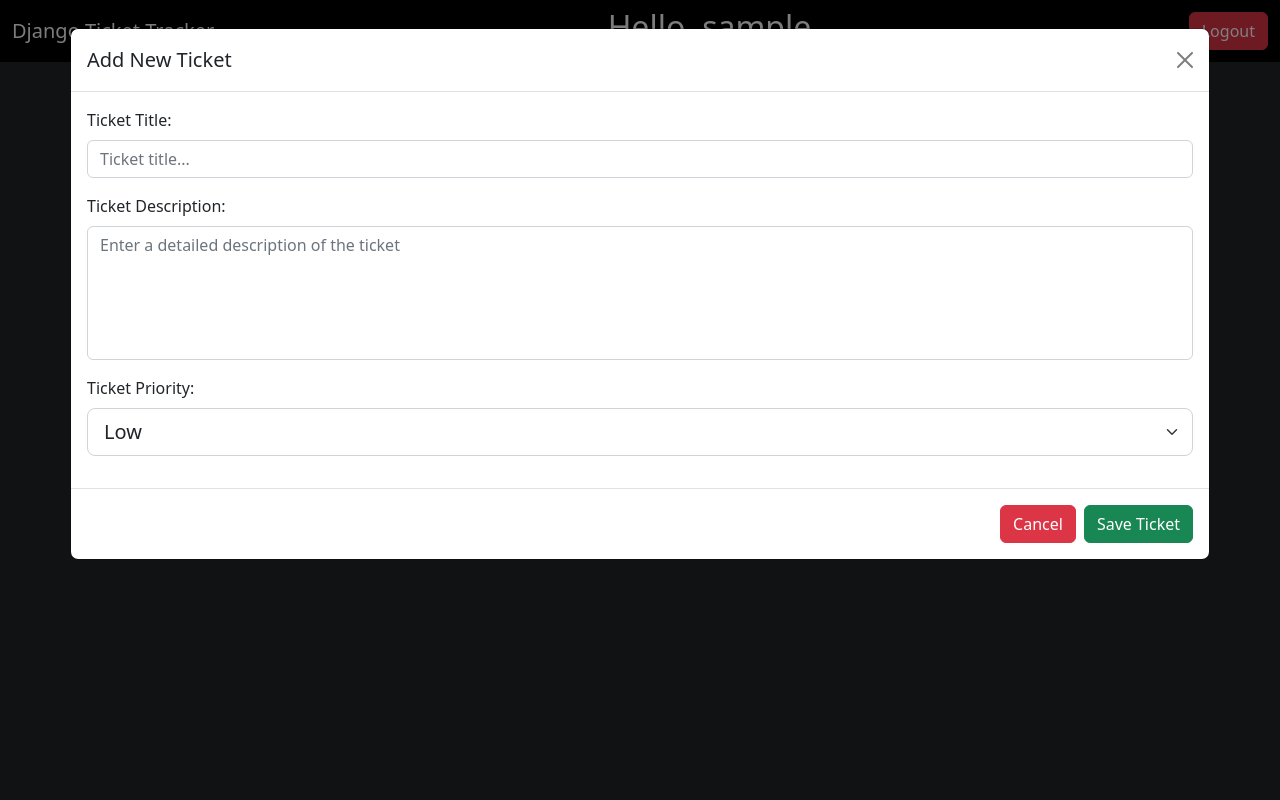
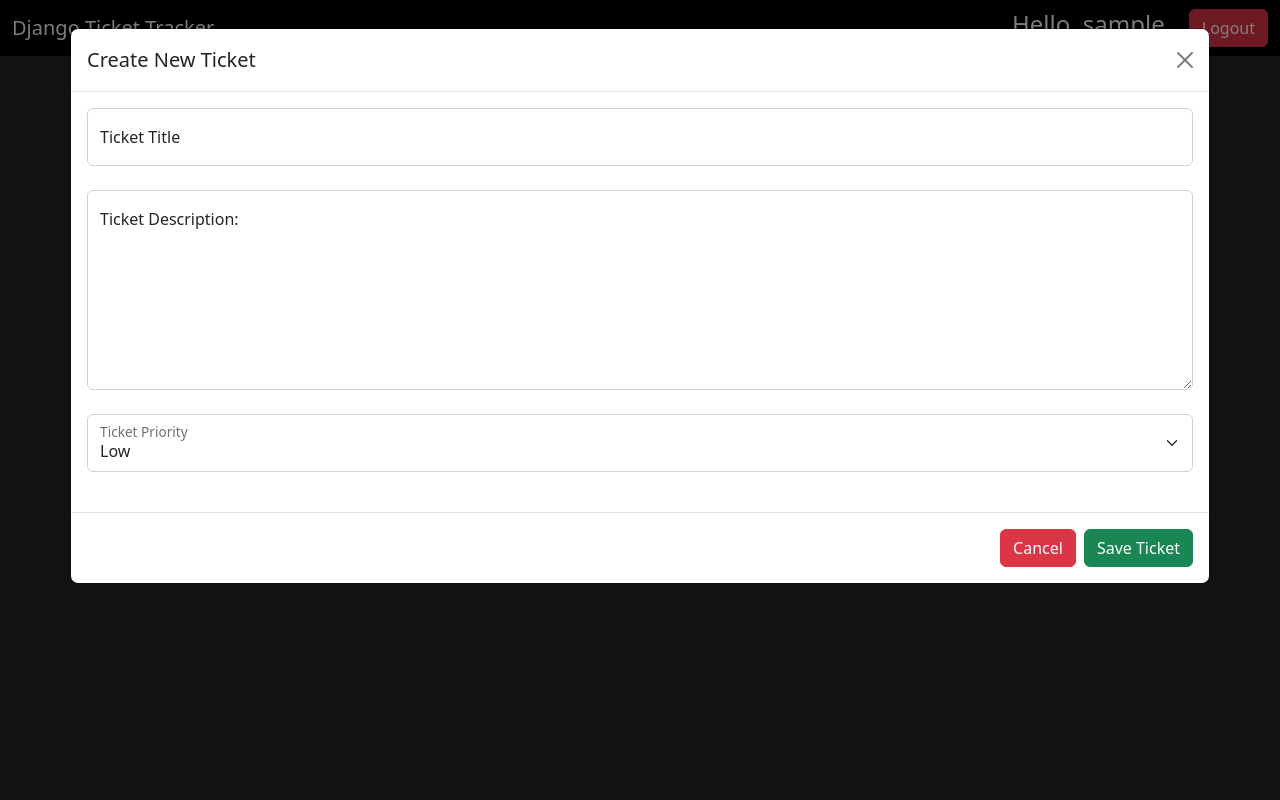
Before and after one commit to Blathe/djangotickets, a Django app: page / in a window 1280 px wide, after a click on "+ New Ticket". Run offline with Django 4.2, Linux system fonts and the light colour scheme; a user stored in the database is signed in; tables that the repository leaves empty hold one stand-in row (values such as "Sample post").

Commit message:
removed view ticket modal, replacing with actual template

```diff
--- a/static/script.js
+++ /dev/null
@@ -1,61 +0,0 @@
-const detailsModal = document.getElementById('detailsModal')
-detailsModal.addEventListener('show.bs.modal', event => {
-      // Button that triggered the modal
-      const button = event.relatedTarget
-
-      // Extract info from data attributes
-      const title = button.getAttribute('data-ticket-title')
-      const description = button.getAttribute('data-ticket-description')
-      const date = button.getAttribute('data-ticket-date')
-      const owner = button.getAttribute('data-ticket-owner')
-      const status = button.getAttribute('data-ticket-status')
-      const priority = button.getAttribute('data-ticket-priority')
-
-
-      //define all of our sections we need to edit
-      const modalTitle = detailsModal.querySelector('.modal-title')
-      const modalTitleEditable = detailsModal.querySelector('#edit-title')
-      const modalPriority = detailsModal.querySelector('#edit-priority')
-      const modalDescription = detailsModal.querySelector('#edit-description')
-      const priorityBadge = detailsModal.querySelector('#priority-badge')
-      const statusBadge = detailsModal.querySelector('#status-badge')
-
-      //update our fields based on info extracted from data attributes
-      modalTitle.textContent = title;
-      modalTitleEditable.value = title;
-      modalDescription.value = description;
-      modalPriority.value = priority;
-
-      //Clear our status badge info, then set our class names based on status
-      statusBadge.className = "";
-      statusBadge.textContent = status;
-
-      switch (status){
-        case 'OPEN':
-            statusBadge.className = "badge bg-success";
-            break;
-        case 'CLOSED':
-            statusBadge.className = "badge bg-danger"
-            break;
-        default:
-            break;
-      }
-
-      //Clear our priority badge info, then set our class names based on priority
-      priorityBadge.className = "";
-      priorityBadge.textContent = priority;
-
-      switch (priority){
-        case 'HIGH':
-            priorityBadge.className = "badge bg-danger text-dark";
-            break;
-        case 'MEDIUM':
-            priorityBadge.className = "badge bg-warning text-dark";
-            break;
-        case 'LOW':
-            priorityBadge.className = "badge bg-info text-dark";
-            break;
-        default:
-            break;
-      }
-    })
--- a/tickets/templates/tickets/index.html
+++ b/tickets/templates/tickets/index.html
@@ -12,21 +12,23 @@
 
 <body class="bg-dark">
     <nav class="nav navbar bg-black">
-        <div class="container-fluid">
-            <a href="/" class="navbar-brand text-light ml-4">Django Ticket Tracker</a>
+        <div class="container-fluid d-flex">
+            <a href="/" class="navbar-brand text-light">Django Ticket Tracker</a>
             {% if not user.is_authenticated %}
-            <form class="d-flex" role="login" action="login/" method="post">
+            <form class="d-flex" role="login" action="{% url 'login' %}" method="post">
                 {% csrf_token %}
                 <input hidden id="username" name="username" value="guest"/>
                 <input hidden id="password" name="password" value="guestpassword123"/>
                 <button class="btn btn-success" type="submit">Login As Guest</button>
             </form>
             {% else %}
-            <h2 class="text-light">Hello, {{ user.username }}</h2>
-            <form class="d-flex" role="logout" action="logout/" method="post">
+            <div class="d-flex gap-4 align-items-center">
+                <h4 class="text-light float-right">Hello, {{ user.username }}</h4>
+                <form class="d-flex" role="logout" action="{% url 'logout' %}" method="post">
                     {% csrf_token %}
                     <button class="btn btn-danger" type="submit">Logout</button>
                 </form>
+            </div>
             {% endif %}
         </div>
     </nav>
@@ -55,27 +57,27 @@
                 <div class="modal-dialog">
                 <div class="modal-content">
                     <div class="modal-header">
-                    <h5 class="modal-title" id="newTicketModalLabel">Add New Ticket</h5>
+                    <h5 class="modal-title" id="newTicketModalLabel">Create New Ticket</h5>
                     <button type="button" class="btn-close" data-bs-dismiss="modal" aria-label="Close"></button>
                     </div>
-                    <form role="create" action="/tickets/create/" method="post">
+                    <form role="create" action="{% url 'create' %}" method="post">
                         <div class="modal-body">
                             {% csrf_token %}
-                            <div class="mb-3">
-                                <label for="title" class="form-label">Ticket Title:</label>
-                                <input required type="text" class="form-control" id="title" name="title" placeholder="Ticket title...">
+                            <div class="form-floating mb-4">
+                                <input required type="text" class="form-control" id="title" name="title" placeholder="ticket title">
+                                <label for="title" class="form-label">Ticket Title</label>
                               </div>
-                              <div class="mb-3">
+                              <div class="form-floating mb-4">
+                                <textarea required style="height: 200px;" class="form-control" id="description" name="description" placeholder="description"></textarea>
                                 <label for="description" class="form-label">Ticket Description:</label>
-                                <textarea required style="resize: none" class="form-control" id="description" name="description" rows="5" placeholder="Enter a detailed description of the ticket" ></textarea>
                               </div>
-                              <div class="mb-3">
-                                <label for="priority" class="form-label">Ticket Priority:</label>
-                                <select class="form-select form-select-lg mb-3" aria-label=".form-select-lg example" id="priority" name="priority">
+                              <div class="form-floating mb-4">
+                                <select class="form-select form-select mb-3" aria-label="priority selection" id="priority" name="priority">
                                     <option value="LOW">Low</option>
                                     <option value="MEDIUM">Medium</option>
                                     <option value="HIGH">High</option>
                                 </select>
+                                <label for="priority" class="form-label">Ticket Priority</label>
                               </div>
                         </div>
                         <div class="modal-footer">
@@ -87,59 +89,18 @@
                 </div>
             </div>
 
-            <!-- Ticket Details Modal -->
-            <div class="modal modal-xl fade" id="detailsModal" tabindex="-1" aria-labelledby="detailsModalLabel" aria-hidden="true">
-                <div class="modal-dialog">
-                <div class="modal-content">
-                    <div class="modal-header d-flex col justify-content-between">
-                        <div class="d-flex row">
-                            <h3 class="modal-title" id="detailsModalLabel"></h3>
-                            <p>Status: <span id="status-badge">Open</span></p>
-                            <p>Priority: <span id="priority-badge">High</span></p>
-                        </div>
-                        <button type="button" class="btn-close align-self-start" data-bs-dismiss="modal" aria-label="Close"></button>
-                    </div>
-                    <form role="create" action="/" method="POST">
-                        <div class="modal-body">
-                            {% csrf_token %}
-                            <div class="mb-3">
-                                <label for="edit-title" class="form-label">Title:</label>
-                                <input required type="text" class="form-control" id="edit-title" name="edit-title" placeholder="Ticket title...">
-                              </div>
-                              <div class="mb-3">
-                                <label for="edit-description" class="form-label">Description:</label>
-                                <textarea required style="resize: none" class="form-control" id="edit-description" name="edit-description" rows="5" placeholder="Enter a detailed description of the ticket" ></textarea>
-                              </div>
-                              <div class="mb-3">
-                                <label for="edit-priority" class="form-label">Priority:</label>
-                                <select class="form-select form-select-lg mb-3" aria-label=".form-select-lg example" id="edit-priority" name="edit-priority">
-                                    <option value="LOW">Low</option>
-                                    <option value="MEDIUM">Medium</option>
-                                    <option value="HIGH">High</option>
-                                  </select>
-                              </div>
-                        </div>
-                        <div class="modal-footer d-flex">
-                            <button type="button" class="btn btn-danger justify-self-start" data-bs-dismiss="modal">Cancel Editing</button>
-                            <button type="submit" class="btn btn-warning flex-grow">Close Ticket</button>
-                            <button type="submit" class="btn btn-primary">Update Ticket</button>
-                        </div>
-                    </form>
-                </div>
-                </div>
-            </div>
 
             <!-- Ticket Management Table -->
-            <table class="table-dark table-hover table-striped table mt-2 align-middle">
+            <div class="table-responsive">
+                <table class="table-dark table-hover table-striped table-bordered table mt-2">
                     <thead>
                     <tr>
-                    <th scope="col">#</th>
+                        <th scope="col">ID / Status</th>
                         <th scope="col">Priority</th>
                         <th scope="col">Title</th>
                         <th scope="col">Owner</th>
                         <th scope="col">Created On</th>
-                    <th scope="col">Details</th>
-                    <th scope="col">Delete</th>
+                        <th scope="col">Action</th>
                     </tr>
                     </thead>
                     {% if tickets %}
@@ -147,9 +108,15 @@
                         {% for ticket in tickets %}
                         <tr>
                             {% if ticket.status == 'CLOSED' %}
-                            <th scope="row">{{ticket.id}} <span class="badge bg-danger">{{ ticket.status }}</span></th>
+                                <th scope="row">
+                                    <a href="{% url 'details' ticket.id %}">{{ticket.id}}</a>
+                                    <span class="badge bg-danger">{{ ticket.status }}</span>
+                                </th>
                             {% else %}
-                            <th scope="row">{{ticket.id}} <span class="badge bg-success">{{ ticket.status }}</span></th>
+                                <th scope="row">
+                                    <a href="{% url 'details' ticket.id %}">{{ticket.id}}</a>
+                                    <span class="badge bg-success">{{ ticket.status }}</span>
+                                </th>
                             {% endif %}
                             {% if ticket.priority == 'HIGH' %}
                                 <td><span class="badge bg-danger text-dark">{{ticket.priority}}</span></td>
@@ -161,16 +128,12 @@
                             <td>{{ ticket.title }}</td>
                             <td>{{ ticket.owner}}</td>
                             <td>{{ ticket.creation_date }}</td>
-                        <td>
-                            <button type="button" class="btn btn-primary" data-bs-toggle="modal" data-bs-target="#detailsModal"
-                            data-ticket-date="{{ticket.creation_date}}"
-                            data-ticket-description="{{ticket.description}}"
-                            data-ticket-title="{{ticket.title}}"
-                            data-ticket-priority="{{ticket.priority}}"
-                            data-ticket-status="{{ticket.status}}"
-                            data-ticket-owner="{{ticket.owner}}">View Details</button>
-                        </td>
-                        <td>
+                            <td class="d-flex gap-3">
+                                <!-- TODO: put onsubmit code into js file -->
+                                <form class="d-flex" role="delete" action="{% url 'details' ticket.id %}" method="get">
+                                    {% csrf_token %}
+                                    <button class="btn btn-primary" type="submit">Edit</button>
+                                </form>
                                 <form class="d-flex" role="delete" action="{% url 'delete' ticket.id %}" method="get" onsubmit="return confirm('Do you really want to delete this ticket?');">
                                     {% csrf_token %}
                                     <button class="btn btn-danger" type="submit">Delete</button>
@@ -180,11 +143,12 @@
                         {% endfor %}
                     </tbody>
                 </table>
+            </div>
             {% endif %}
         {% else %}
             <div class="container text-center text-light mt-5 font-size-lg">
-                <h2>Welcome to the Django Ticket Manager</h2>
-                <p>Log in with pre-defined credentials above to view and manage tickets.</p>
+                <h2>Django Ticket Manager</h2>
+                <p>Log in with guest credentials above to view and manage tickets.</p>
             </div>
         {% endif %}
     </div>
--- a/tickets/urls.py
+++ b/tickets/urls.py
@@ -2,9 +2,10 @@ from django.urls import path
 
 from . import views
 
+# /tickets/*
 urlpatterns = [
-    path('', views.index, name="index"),
     path('details/<int:pk>', views.details, name="details"),
     path('create/', views.create, name="create"),
-    path('delete/<int:pk>', views.delete, name="delete")
+    path('delete/<int:pk>', views.delete, name="delete"),
+    path('close/<int:pk>', views.close, name="close")
 ]
--- a/tickets/views.py
+++ b/tickets/views.py
@@ -20,8 +20,18 @@ def details(request, pk):
             ticket = Ticket.objects.get(pk=pk)
             return render(request, 'tickets/details.html', {'ticket':ticket})
         return render(request, 'tickets/index.html')
+
+def close(request, pk):
     if request.method == "POST":
-        return redirect('/')
+        if request.user.is_authenticated:
+            ticket = Ticket.objects.get(pk=pk)
+            ticket.status = "CLOSED"
+            ticket.save()
+            messages.add_message(request, messages.SUCCESS, 'Success! Ticket #{id} has been closed.'.format(id = ticket.id))
+            return redirect('/')
+        else:
+            messages.add_message(request, messages.ERROR, 'You are not authenticated')
+            return redirect('/')
 
 def create(request):
     if request.method == "POST":
```
Also changed, not shown: tickets/templates/tickets/details.html (+11 -9 lines). Lines whose indentation alone changed are shown as unchanged.
